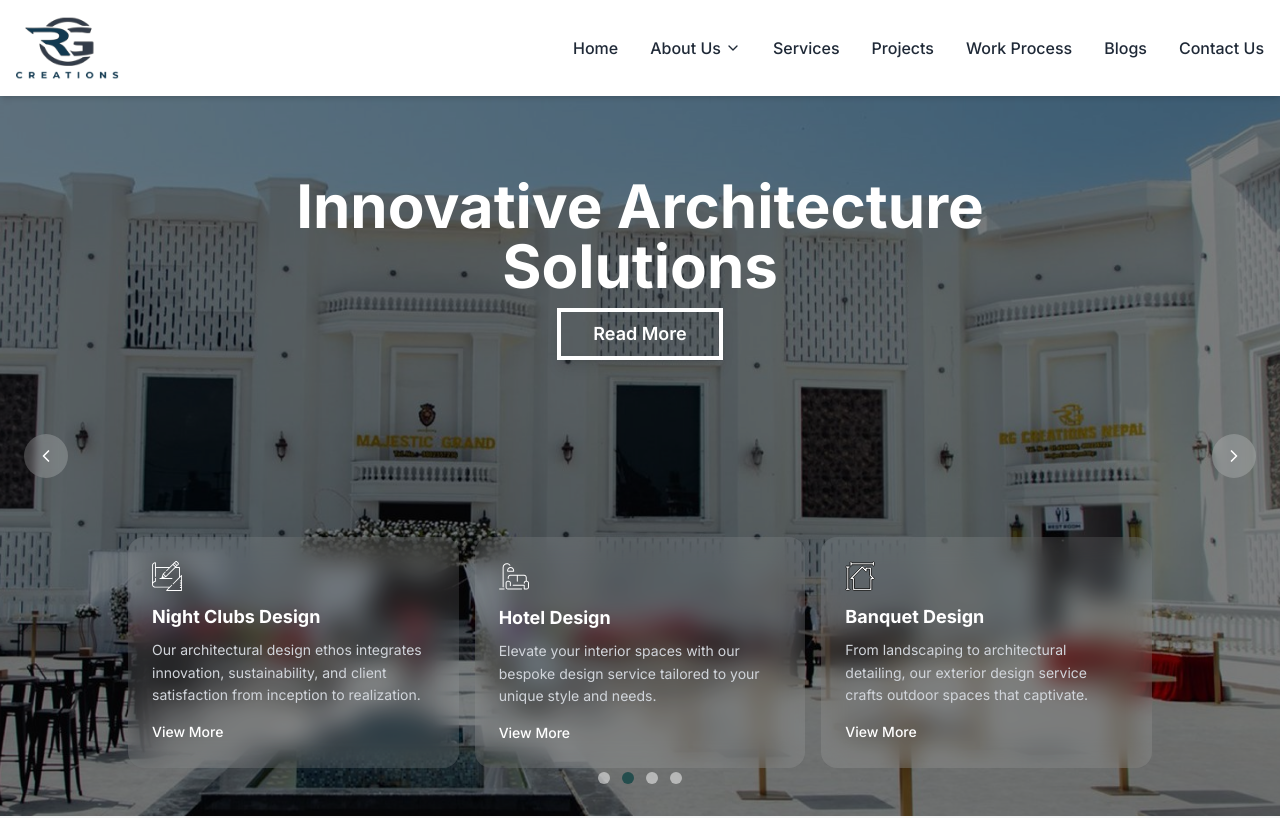
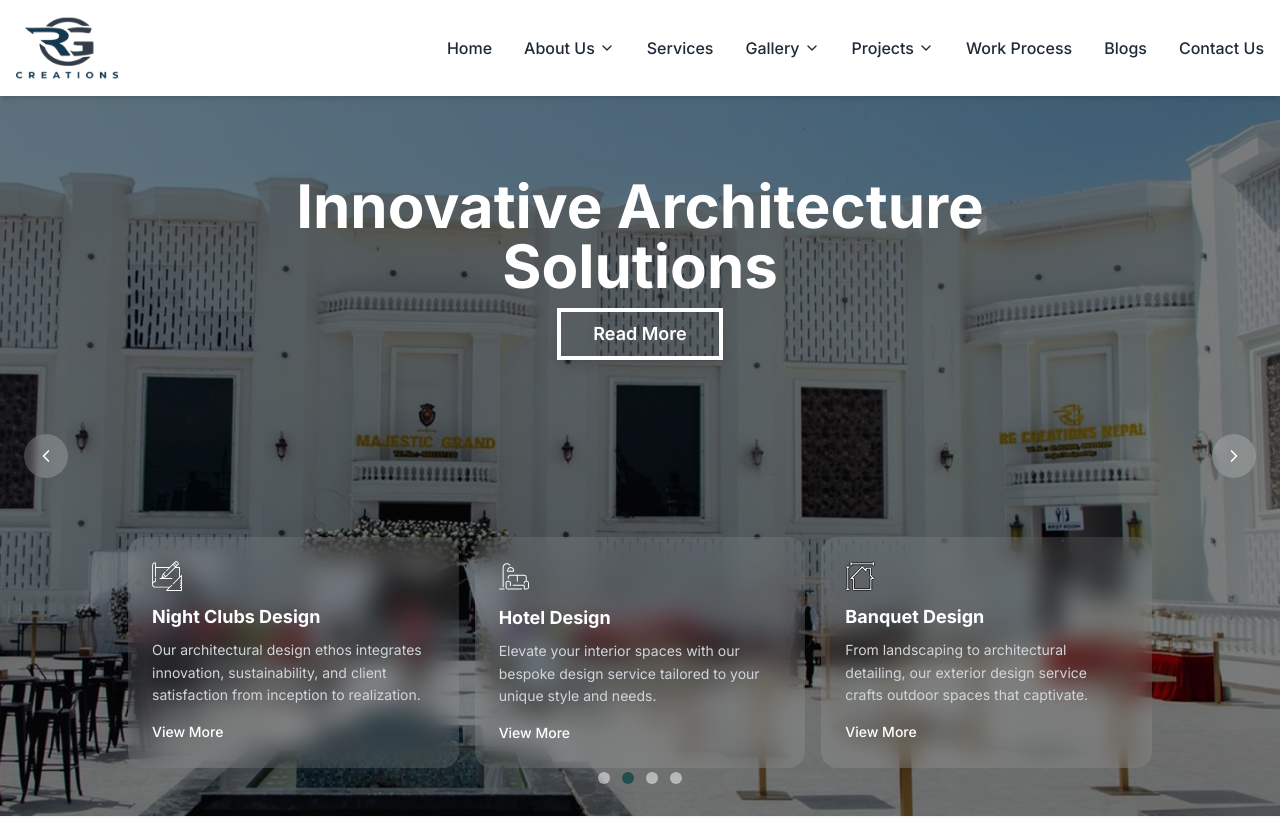
Before and after one commit to zennie2001/rgcreationsnepal, a Next.js app: page / in a window 1280 px wide. Shown: the top 818 px of the page. Built offline with nearby package versions, Linux system fonts and the light colour scheme.

Commit message:
sid commit7

```diff
--- a/src/sections/Header.tsx
+++ b/src/sections/Header.tsx
@@ -18,6 +18,17 @@ export default function Header() {
     { title: "How We Help Our Clients", href: "/about/help-clients" },
     { title: "Health and Safety", href: "/about/health-safety" },
     { title: "Message from Chairman", href: "/about/message-from-chairman" },
+  ];
+  const projectItems = [
+    { title: "On Going Projects", href: "/projects/on-going" },
+    { title: "Completed Projects", href: "/projects/completed" },
+
+  ];
+   const galleryItems = [
+    { title: "Photo Gallery", href: "/gallery/photo" },
+    { title: "Video Gallery", href: "/gallery/video" },
+    { title: "3D Gallery", href: "/gallery/3d" },
+
   ];
 
   return (
@@ -68,9 +79,44 @@ export default function Header() {
           <a href="/services" className="hover:text-green-500 font-medium">
             Services
           </a>
-          <a href="/projects" className="hover:text-green-500 font-medium">
-            Projects
-          </a>
+          <div className="relative group">
+            <HeadlessMenu>
+              <HeadlessMenu.Button className="flex items-center gap-1 hover:text-green-500 font-medium">
+                Gallery
+                <ChevronDown size={16} />
+              </HeadlessMenu.Button>
+              <div className="absolute hidden group-hover:block  bg-white text-gray-800 shadow-lg rounded-md py-2 w-64 z-50">
+                {galleryItems.map((item, index) => (
+                  <a
+                    key={index}
+                    href={item.href}
+                    className="block px-4 py-2 text-base hover:bg-gray-100"
+                  >
+                    {item.title}
+                  </a>
+                ))}
+              </div>
+            </HeadlessMenu>
+          </div>
+          <div className="relative group">
+            <HeadlessMenu>
+              <HeadlessMenu.Button className="flex items-center gap-1 hover:text-green-500 font-medium">
+                Projects
+                <ChevronDown size={16} />
+              </HeadlessMenu.Button>
+              <div className="absolute hidden group-hover:block  bg-white text-gray-800 shadow-lg rounded-md py-2 w-64 z-50">
+                {projectItems.map((item, index) => (
+                  <a
+                    key={index}
+                    href={item.href}
+                    className="block px-4 py-2 text-base hover:bg-gray-100"
+                  >
+                    {item.title}
+                  </a>
+                ))}
+              </div>
+            </HeadlessMenu>
+          </div>
 
           <a href="/projects" className="hover:text-green-500 font-medium">
             Work Process
@@ -115,9 +161,34 @@ export default function Header() {
           <a href="/services" className="block hover:text-green-500">
             Services
           </a>
-          <a href="/projects" className="block hover:text-green-500">
-            Projects
-          </a>
+          <div>
+            <p className="font-medium">Gallery</p>
+            <div className="ml-4 space-y-1">
+              {galleryItems.map((item, index) => (
+                <a
+                  key={index}
+                  href={item.href}
+                  className="block text-sm hover:text-green-500"
+                >
+                  {item.title}
+                </a>
+              ))}
+            </div>
+          </div>
+          <div>
+            <p className="font-medium">Projects</p>
+            <div className="ml-4 space-y-1">
+              {projectItems.map((item, index) => (
+                <a
+                  key={index}
+                  href={item.href}
+                  className="block text-sm hover:text-green-500"
+                >
+                  {item.title}
+                </a>
+              ))}
+            </div>
+          </div>
           <a href="/contact" className="block hover:text-green-500">
             Contact
           </a>
```
